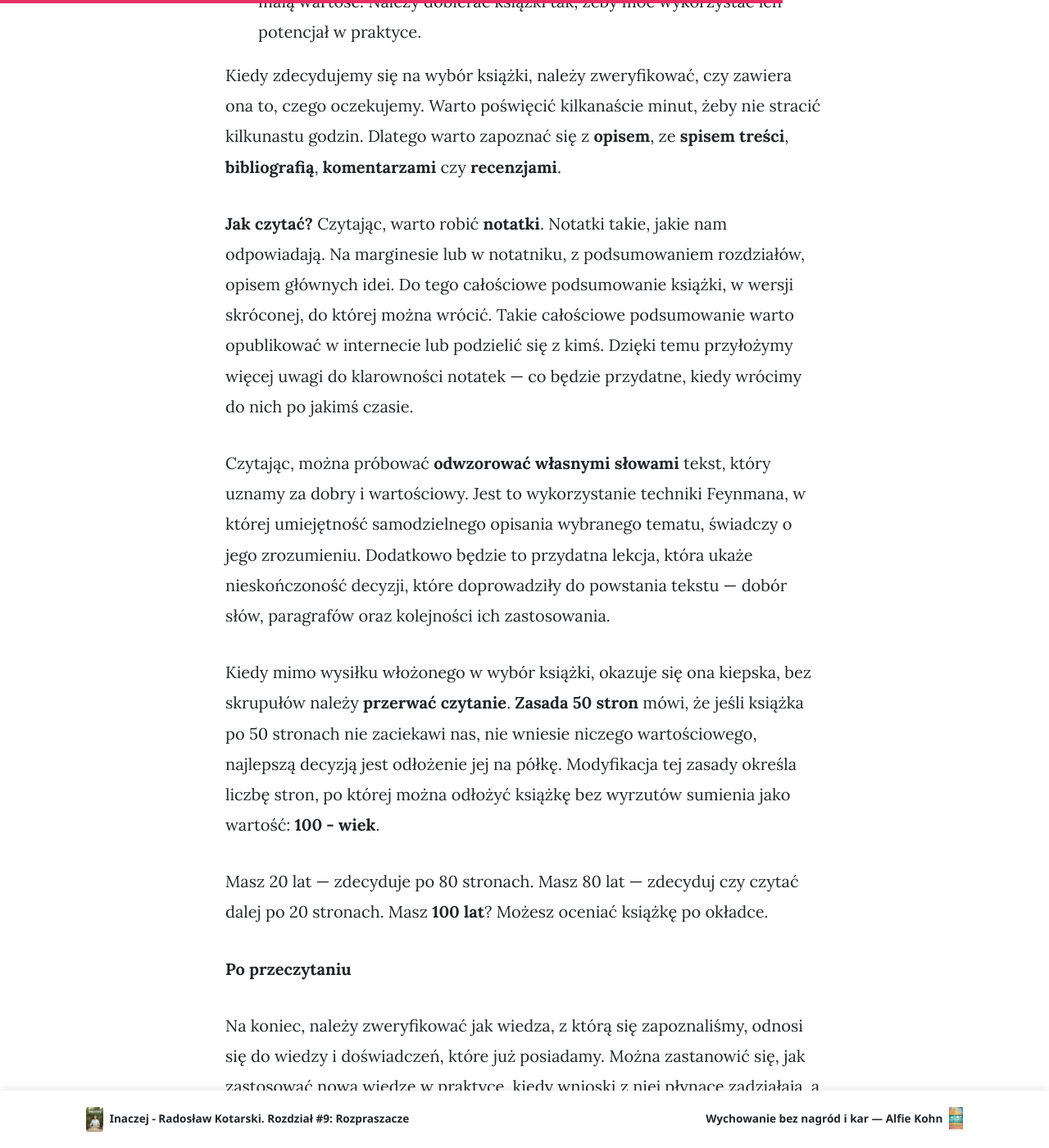
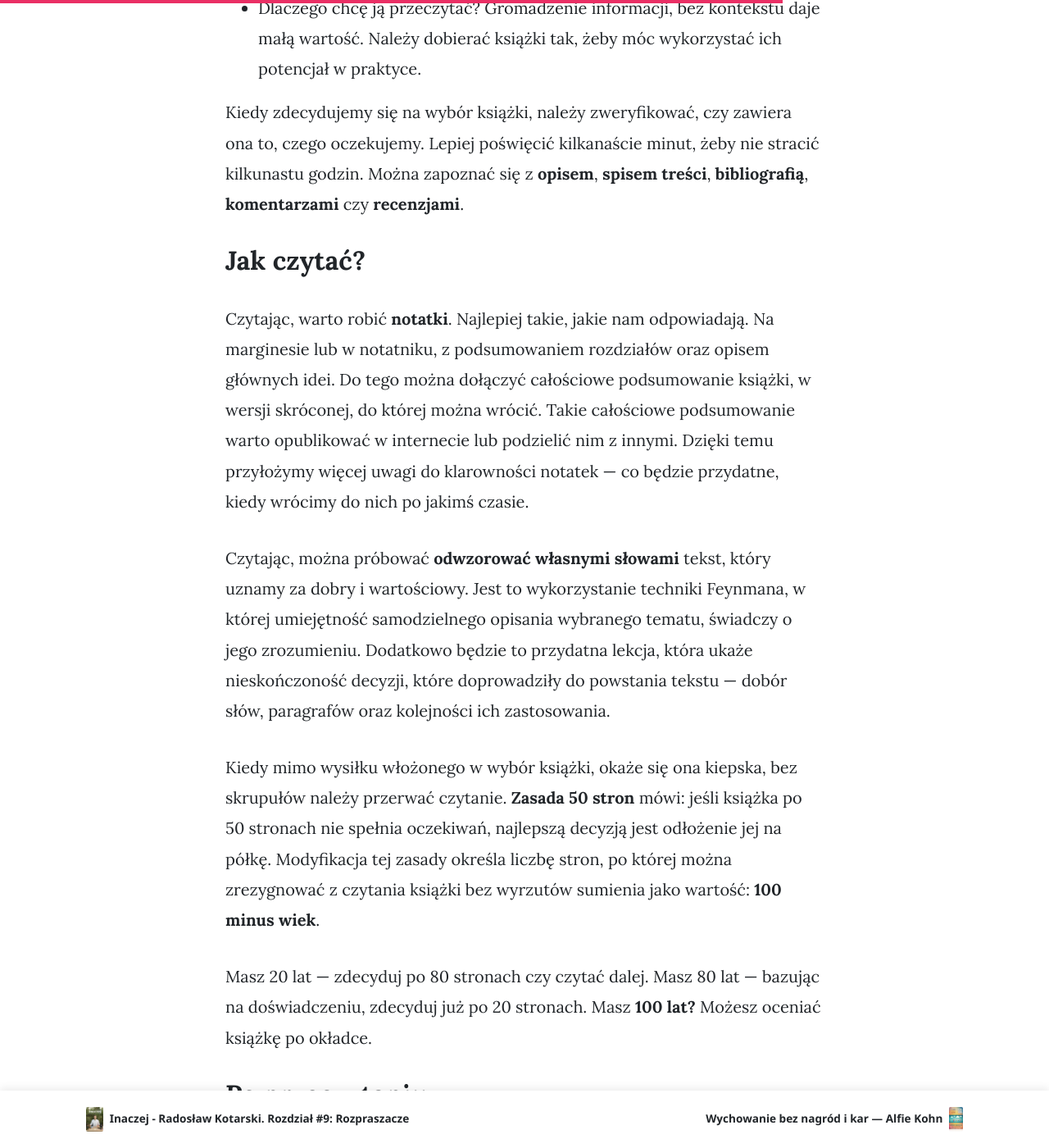
Before and after one commit to marwoj/marwoj.github.io, a Jekyll site: the page built from _posts/2023-01-14-remember-what-you-read.md, in a window 1280 px wide and 1400 px high, scrolled down 2443 px. Shown: the whole window at 82% size. Built offline with Jekyll 4.4.1, drawn with Linux system fonts in a browser that asks for light colours; nearby versions of some CDN libraries; some of the changed text lies outside the part shown.

Commit message:
Remember what you read

```diff
--- a/_posts/2023-01-14-remember-what-you-read.md
+++ b/_posts/2023-01-14-remember-what-you-read.md
@@ -34,44 +35,45 @@
 
 Wybierając książkę, należy odpowiedzieć sobie na pytania:
 
-- Czy książka przetrwała próbę czasu? Nie należy rzucać się na nowości, za którymi kryje się jedynie marketing. Lepiej
-  wybierać sprawdzone pozycje.
+- Czy książka przetrwała próbę czasu? Nie należy rzucać się na marketingowe nowości. Lepiej wybierać sprawdzone pozycje.
 - Czy jest interesująca? Czy temat książki w jakikolwiek sposób mnie ciekawi? Po zapoznaniu z fragmentem, jakie są moje
   wrażenia dotyczące odbioru książki?
 - Czy jest przydatna — innymi słowy, czy prowadzi do tej wersji "Ja", którą chcę zostać?
-- Kim jest autor? Czy jest osobą kompetentną do napisania tej książki? Dlaczego napisał tą książkę?
+- Kim jest autor? Czy jest osobą kompetentną do napisania tej książki? Dlaczego napisał tę książkę?
 - Dlaczego chcę ją przeczytać? Gromadzenie informacji, bez kontekstu daje małą wartość. Należy dobierać książki tak,
   żeby móc wykorzystać ich potencjał w praktyce.
 
-Kiedy zdecydujemy się na wybór książki, należy zweryfikować, czy zawiera ona to, czego oczekujemy. Warto poświęcić
-kilkanaście minut, żeby nie stracić kilkunastu godzin. Dlatego warto zapoznać się z **opisem**, ze **spisem treści**,
+Kiedy zdecydujemy się na wybór książki, należy zweryfikować, czy zawiera ona to, czego oczekujemy. Lepiej poświęcić
+kilkanaście minut, żeby nie stracić kilkunastu godzin. Można zapoznać się z **opisem**, **spisem treści**,
 **bibliografią**, **komentarzami** czy **recenzjami**.
 
-**Jak czytać?**
-Czytając, warto robić **notatki**. Notatki takie, jakie nam odpowiadają. Na marginesie lub w notatniku, z podsumowaniem
-rozdziałów, opisem głównych idei. Do tego całościowe podsumowanie książki, w wersji skróconej, do której można wrócić.
-Takie całościowe podsumowanie warto opublikować w internecie lub podzielić się z kimś. Dzięki temu przyłożymy więcej
-uwagi do klarowności notatek — co będzie przydatne, kiedy wrócimy do nich po jakimś czasie.
+## Jak czytać?
+
+Czytając, warto robić **notatki**. Najlepiej takie, jakie nam odpowiadają. Na marginesie lub w notatniku, z
+podsumowaniem rozdziałów oraz opisem głównych idei. Do tego można dołączyć całościowe podsumowanie książki, w wersji
+skróconej, do której można wrócić. Takie całościowe podsumowanie warto opublikować w internecie lub podzielić nim z
+innymi. Dzięki temu przyłożymy więcej uwagi do klarowności notatek — co będzie przydatne, kiedy wrócimy do nich po
+jakimś czasie.
 
 Czytając, można próbować **odwzorować własnymi słowami** tekst, który uznamy za dobry i wartościowy. Jest to
-wykorzystanie
-techniki Feynmana, w której umiejętność samodzielnego opisania wybranego tematu, świadczy o jego zrozumieniu.
+wykorzystanie techniki Feynmana, w której umiejętność samodzielnego opisania wybranego tematu, świadczy o jego
+zrozumieniu.
 Dodatkowo będzie to przydatna lekcja, która ukaże nieskończoność decyzji, które doprowadziły do powstania tekstu — dobór
 słów, paragrafów oraz kolejności ich zastosowania.
 
-Kiedy mimo wysiłku włożonego w wybór książki, okazuje się ona kiepska, bez skrupułów należy **przerwać czytanie**.
-**Zasada 50 stron** mówi, że jeśli książka po 50 stronach nie zaciekawi nas, nie wniesie niczego wartościowego,
-najlepszą decyzją jest odłożenie jej na półkę. Modyfikacja tej zasady określa liczbę stron, po której można odłożyć
-książkę bez wyrzutów sumienia jako wartość: **100 - wiek**.
+Kiedy mimo wysiłku włożonego w wybór książki, okaże się ona kiepska, bez skrupułów należy przerwać czytanie.
+**Zasada 50 stron** mówi: jeśli książka po 50 stronach nie spełnia oczekiwań,
+najlepszą decyzją jest odłożenie jej na półkę. Modyfikacja tej zasady określa liczbę stron, po której można zrezygnować
+z czytania książki bez wyrzutów sumienia jako wartość: **100 minus wiek**.
 
-Masz 20 lat — zdecyduje po 80 stronach. Masz 80 lat — zdecyduj czy czytać dalej po 20 stronach. Masz **100 lat**? Możesz
-oceniać książkę po okładce.
+Masz 20 lat — zdecyduj po 80 stronach czy czytać dalej. Masz 80 lat — bazując na doświadczeniu, zdecyduj już po 20
+stronach. Masz **100 lat?** Możesz oceniać książkę po okładce.
 
-**Po przeczytaniu**
+## Po przeczytaniu
 
 Na koniec, należy zweryfikować jak wiedza, z którą się zapoznaliśmy, odnosi się do wiedzy i doświadczeń, które już
 posiadamy. Można zastanowić się, jak zastosować nową wiedzę w praktyce, kiedy wnioski z niej płynące zadziałają, a kiedy
-nie. Przygotowanie planu wdrożenia pozwala na wykorzystanie tego, czego się nauczyliśmy, co jeszcze wzmacnia proces
+nie. Przygotowanie planu wdrożenia pozwala na wykorzystanie tego, czego się nauczyliśmy, co jeszcze spotęgujes proces
 uczenia.
 
 ### Więcej można dowiedzieć się tutaj:
```
Also changed, not shown: other parts of _posts/2023-01-14-remember-what-you-read.md (+9 -8 lines).
